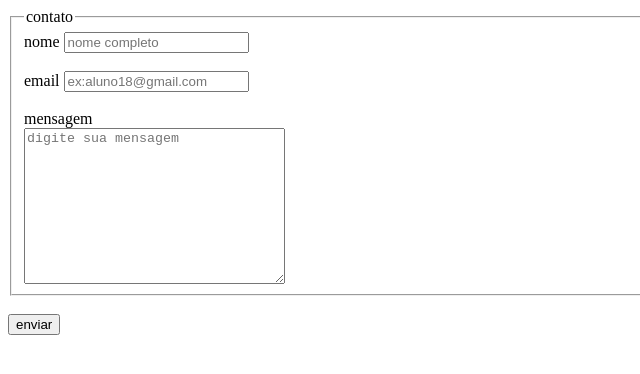
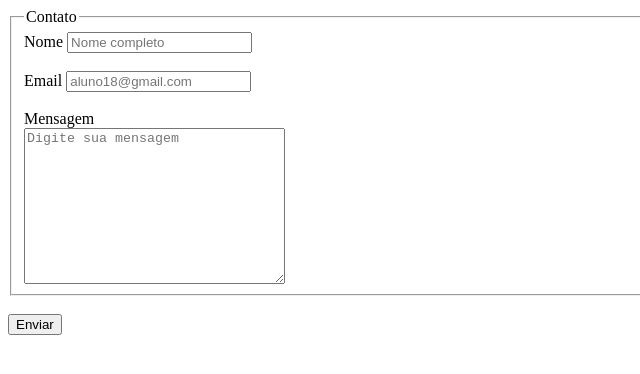
Before and after one commit to ERICk2812/primeiroFormulario, a plain HTML site: page index.html in a window 1280 px wide. Shown: the full height of the page, 0-640 px from the left. Drawn offline with Linux system fonts and the light colour scheme.

Commit message:
revisao final

```diff
--- a/index.html
+++ b/index.html
@@ -1,21 +1,20 @@
 <form action="">
   <fieldset>
-<legend>contato</legend>
+    <legend>Contato</legend>
 
-<label for="name">nome</label>
-<input id="name" type="text" name="name" placeholder="nome completo">
+    <label for="name">Nome</label>
+    <input id="name" type="text" name="name" placeholder="Nome completo">
     <br>
     <br>
-<label for="email">email</label>
-<input type="text"id="email" name="email"
-placeholder="ex:aluno18@gmail.com">
+    <label for="email">Email</label>
+    <input type="text"id="email" name="email" placeholder="aluno18@gmail.com">
     <br>
     <br>
-<label for="mensage">mensagem</label>
+    <label for="mensage">Mensagem</label>
     <br>
-  <textarea name="mensage" id="mensage" cols="30" rows="10" placeholder="digite sua mensagem "></textarea>
+    <textarea name="mensage" id="mensage" cols="30" rows="10" placeholder="Digite sua mensagem "></textarea>
   </fieldset>
   <br>
-<button type="submit">enviar</button>
+  <button type="submit">Enviar</button>
 
 </form>
```
Lines whose indentation alone changed are shown as unchanged.
